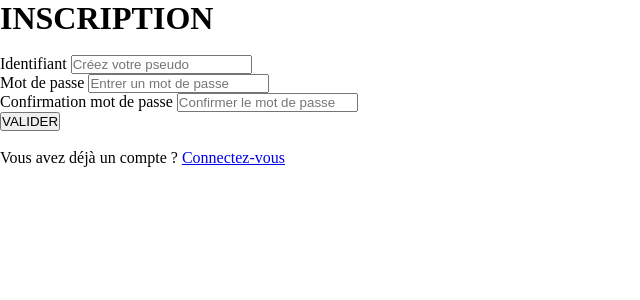
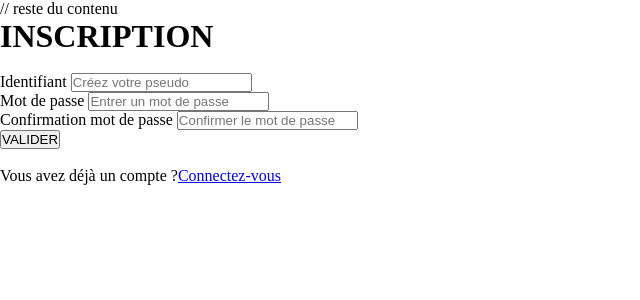
Before and after one commit to celine-pawlak/reservation-salles, a PHP site: page /inscription.php in a window 1280 px wide. Shown: the part 108-408 px from the top of the page, without its empty margins (0-640 px from the left). Run offline with PHP 8.4, Linux system fonts and the light colour scheme.

Commit message:
mise à jour inscription

```diff
--- a/inscription.php
+++ b/inscription.php
@@ -13,7 +13,11 @@ $page_selected = "incription";
     </head>
     <body>
         <header>
+
+
           <?php include("header.php");
+
+            $errors = [];
 
             if (isset($_POST['submit'])) {
                   $login = $_POST['login'];
@@ -36,6 +40,10 @@ $page_selected = "incription";
         ?>
         </header>
         <main>
+            <div class="content">
+             <?= renderErrors($errors)?>// reste du contenu
+            </div>
+
             <form class="form-inscription" action="inscription.php" method="post">
                 <h1> INSCRIPTION </h1><br/>
 
@@ -52,7 +60,7 @@ $page_selected = "incription";
                     <input type="submit" value="VALIDER" name="submit">
                 </div>
 
-                <br><p id="connecte">Vous avez déjà un compte ? <a href="connexion.php">Connectez-vous</a></p><br>
+                <br><p>Vous avez déjà un compte ?<a href="connexion.php">Connectez-vous</a></p><br>
 
              </form>
         </main>
```
